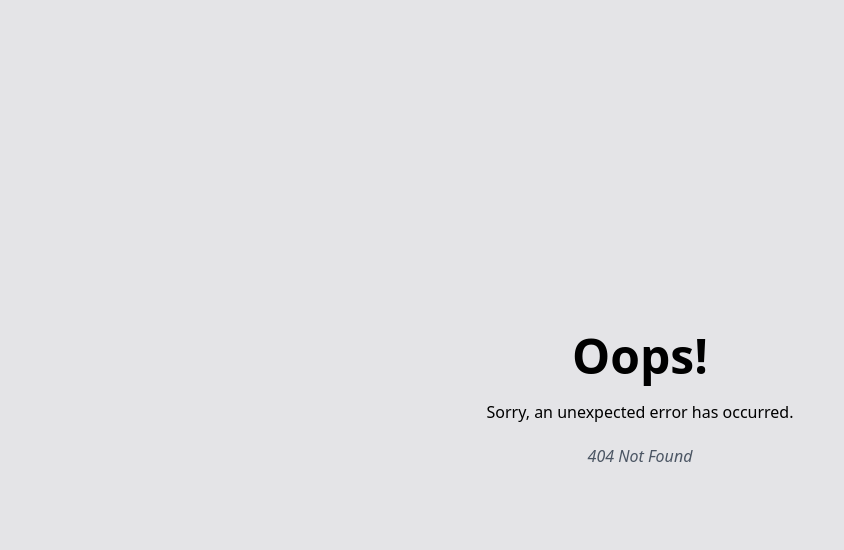
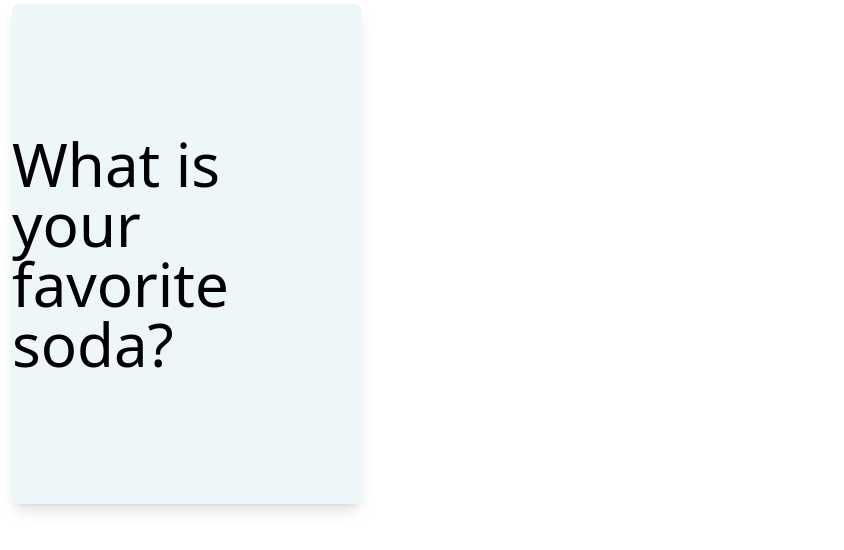
Before and after one commit to jon-tschida/Thoughtful, a React (Vite) app: page /lifeQuestions in a window 1280 px wide. Before the commit this address had no page. Shown: the top 550 px of the page, without its empty margins (0-844 px from the left). Built offline with nearby package versions, Linux system fonts and the light colour scheme.

Commit message:
Started life question card and links

```diff
--- a/src/App.jsx
+++ b/src/App.jsx
@@ -1,10 +1,13 @@
 import QuestionCard from "./components/QuestionCard";
+import { Link } from "react-router-dom";
 
 function App() {
   return (
     <div className="h-screen w-screen bg-[#6d6875] overflow-hidden flex">
       <div className=" w-[1000px] px-15 m-auto flex flex-row overflow-x-scroll rounded-3xl">
-        <QuestionCard topic="Life" />
+        <Link to={"/lifeQuestions"}>
+          <QuestionCard topic="Life" />
+        </Link>
         <QuestionCard topic="Relationship" />
         <QuestionCard topic="Past" />
         <QuestionCard topic="Past" />
--- a/src/components/ErrorPage.jsx
+++ b/src/components/ErrorPage.jsx
@@ -2,7 +2,6 @@ import { useRouteError } from "react-router-dom";
 
 export default function ErrorPage() {
   const error = useRouteError();
-  console.error(error);
 
   return (
     <div className="flex flex-col items-center justify-center w-screen h-screen bg-zinc-200">
--- /dev/null
+++ b/src/components/LifeQuestionCard.jsx
@@ -0,0 +1,6 @@
+import React from "react";
+import QuestionCard from "./QuestionCard";
+
+export default function LifeQuestionCard() {
+  return <QuestionCard content="What is your favorite soda?" />;
+}
--- a/src/components/QuestionCard.jsx
+++ b/src/components/QuestionCard.jsx
@@ -1,10 +1,9 @@
 import React from "react";
 
-export default function QuestionCard({ topic }) {
-  console.log(topic);
+export default function QuestionCard({ topic, content }) {
   return (
-    <div className=" h-[500px] w-[350px] shadow-lg mx-3 my-1 shrink-0 bg-[#edf6f9] rounded-lg flex items-center justify-center">
-      <p className=" text-black text-6xl font-light h-fit">{topic}</p>
+    <div className=" h-[500px] w-[350px] shadow-lg mx-3 my-1 shrink-0 bg-[#edf6f9] rounded-lg flex items-center justify-center cursor-pointer">
+      <p className="text-6xl font-light text-black h-fit">{topic || content}</p>
     </div>
   );
 }
--- a/src/main.jsx
+++ b/src/main.jsx
@@ -4,11 +4,17 @@ import ReactDOM from "react-dom/client";
 import App from "./App.jsx";
 import "./index.css";
 import ErrorPage from "./components/ErrorPage.jsx";
+import LifeQuestionCard from "./components/LifeQuestionCard.jsx";
 
 const router = createBrowserRouter([
   {
     path: "/",
     element: <App />,
+    errorElement: <ErrorPage />,
+  },
+  {
+    path: "/lifeQuestions",
+    element: <LifeQuestionCard />,
     errorElement: <ErrorPage />,
   },
 ]);
```
